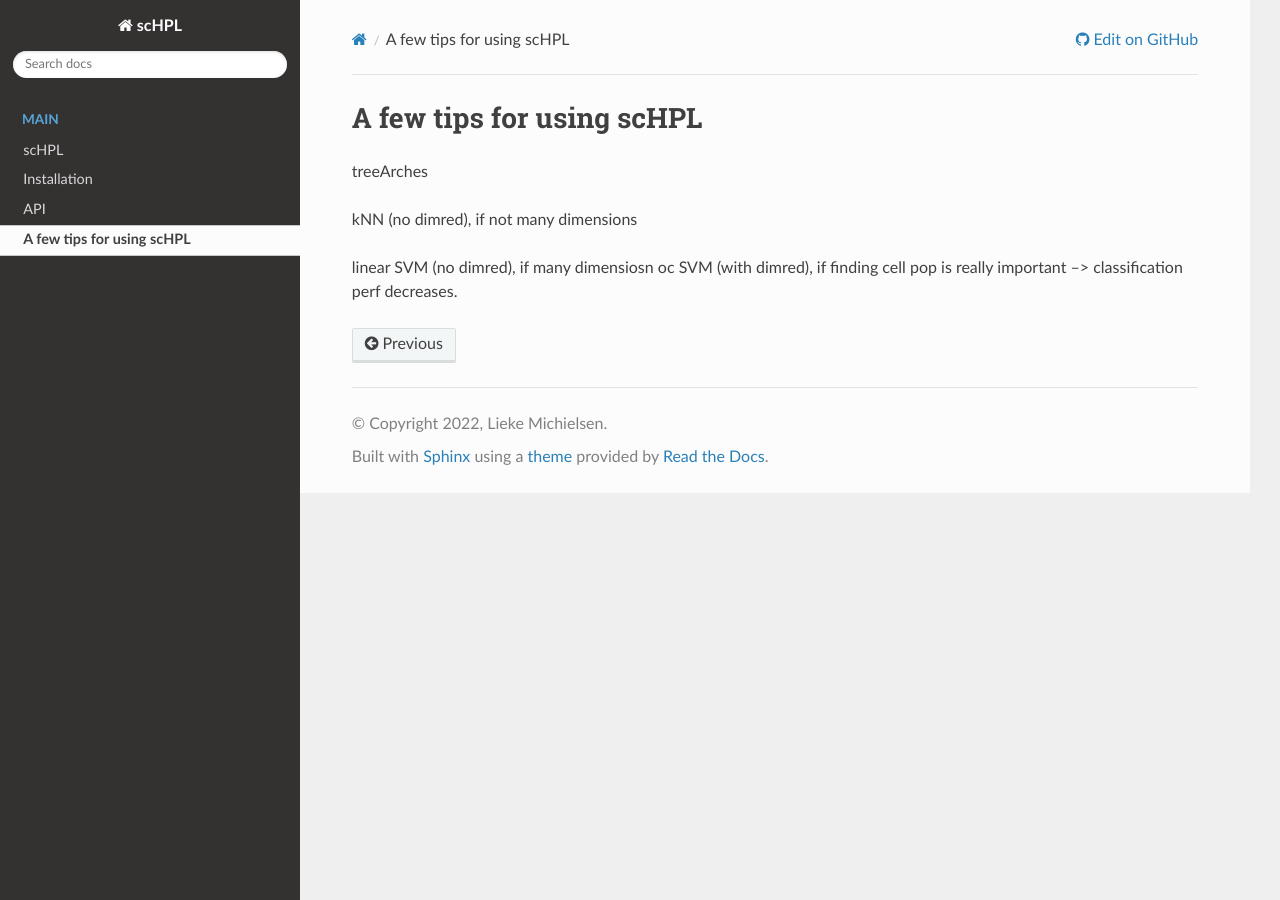
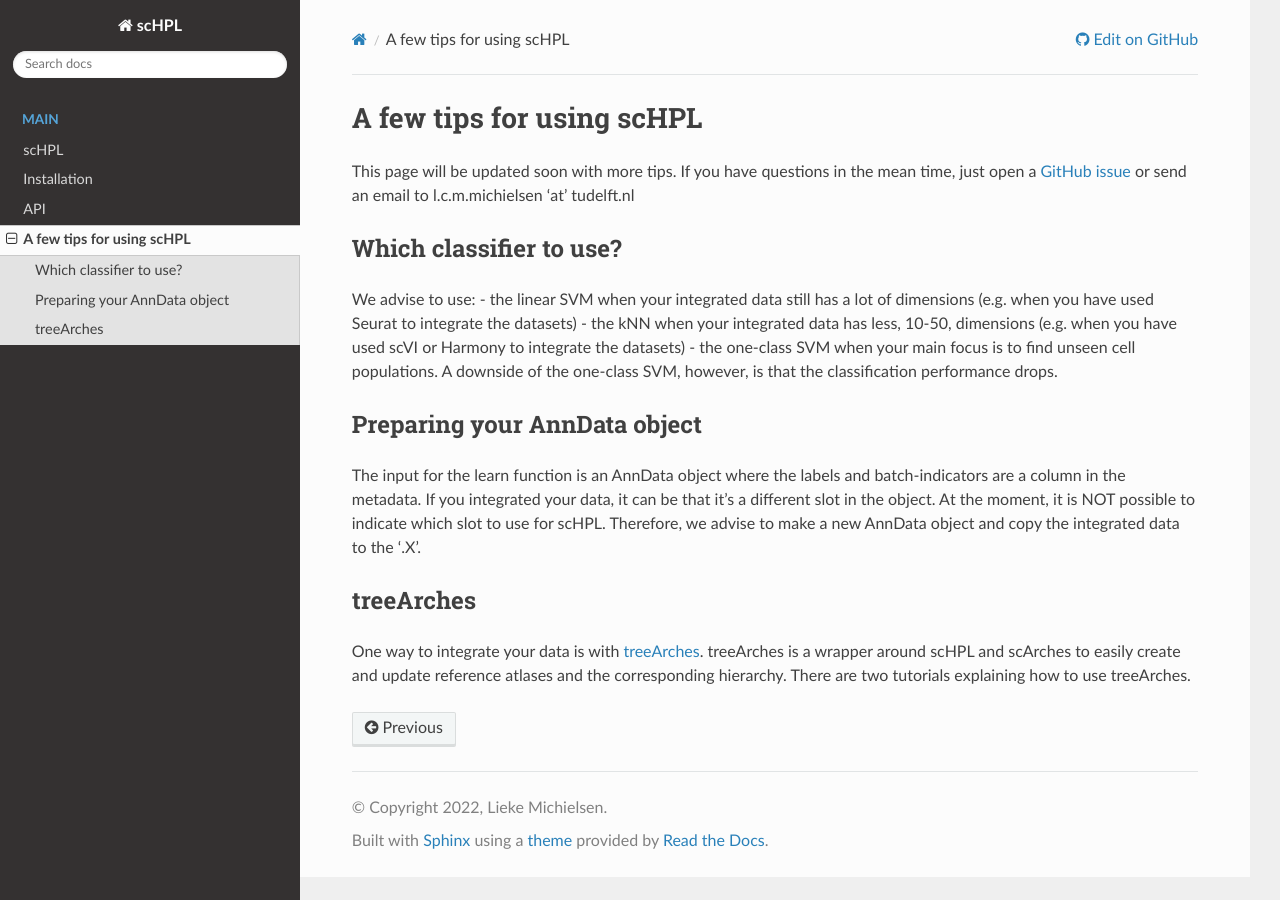
Before and after one commit to lcmmichielsen/scHPL, a Sphinx documentation site: the page built from docs/scHPL_tips.rst, in a window 1280 px wide. Built offline with Sphinx 7.4.7 and the Read the Docs theme 2.0.0, drawn with Linux system fonts in a browser that asks for light colours; pages that are not in the unit, such as notebooks, are missing from menus.

Commit message:
Update scHPL_tips.rst

```diff
--- a/docs/scHPL_tips.rst
+++ b/docs/scHPL_tips.rst
@@ -1,9 +1,22 @@
 A few tips for using scHPL
 ===================
 
+This page will be updated soon with more tips. If you have questions in the mean time, just open a `GitHub issue <https://github.com/lcmmichielsen/scHPL/issues/new/choose>`_ or send an email to l.c.m.michielsen 'at' tudelft.nl
+
+Which classifier to use?
+-----------------------
+
+We advise to use:
+- the linear SVM when your integrated data still has a lot of dimensions (e.g. when you have used Seurat to integrate the datasets)
+- the kNN when your integrated data has less, 10-50, dimensions (e.g. when you have used scVI or Harmony to integrate the datasets)
+- the one-class SVM when your main focus is to find unseen cell populations. A downside of the one-class SVM, however, is that the classification performance drops.
+
+Preparing your AnnData object
+---------------------------
+
+The input for the learn function is an AnnData object where the labels and batch-indicators are a column in the metadata. If you integrated your data, it can be that it's a different slot in the object. At the moment, it is NOT possible to indicate which slot to use for scHPL. Therefore, we advise to make a new AnnData object and copy the integrated data to the '.X'.
+
 treeArches
+---------
 
-kNN (no dimred), if not many dimensions
-
-linear SVM (no dimred), if many dimensiosn
-oc SVM (with dimred), if finding cell pop is really important --> classification perf decreases.
+One way to integrate your data is with `treeArches <https://doi.org/10.1101/2022.07.07.499109>`_. treeArches is a wrapper around scHPL and scArches to easily create and update reference atlases and the corresponding hierarchy. There are two tutorials explaining how to use treeArches.
```
